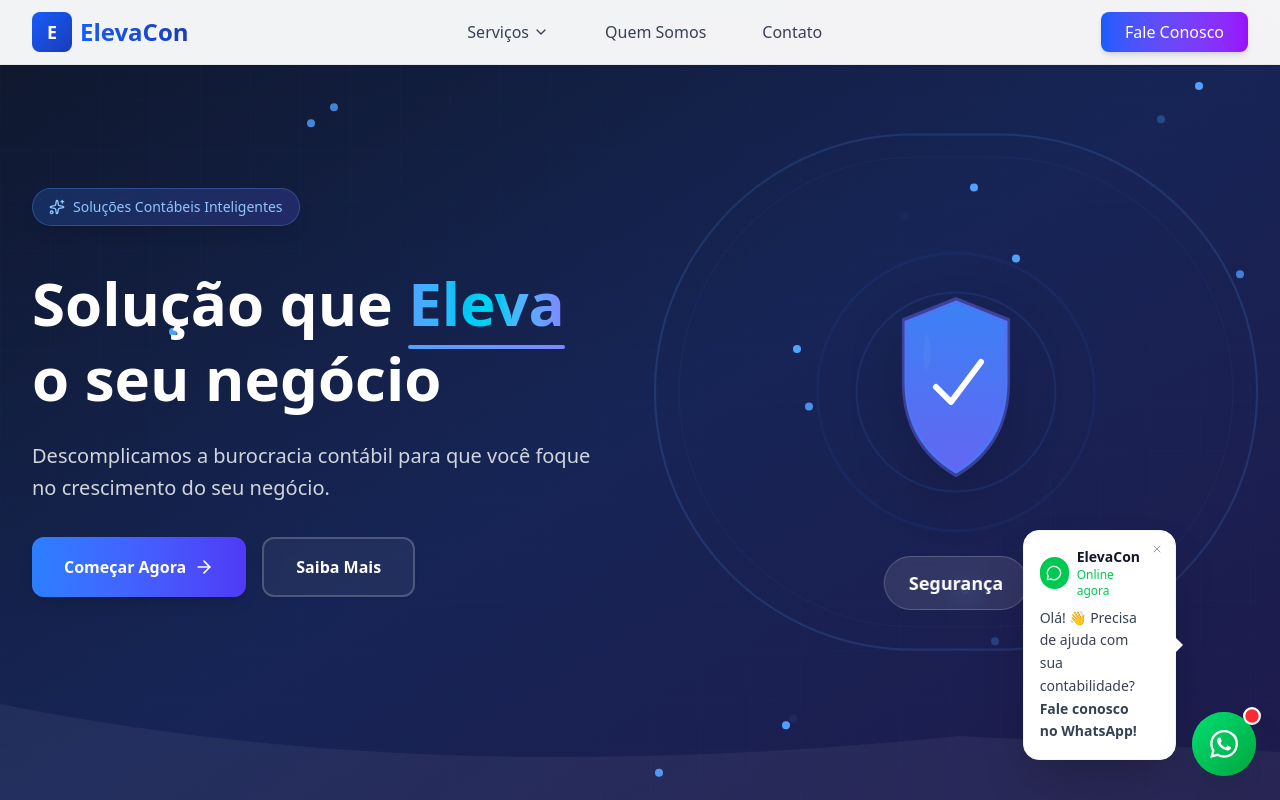
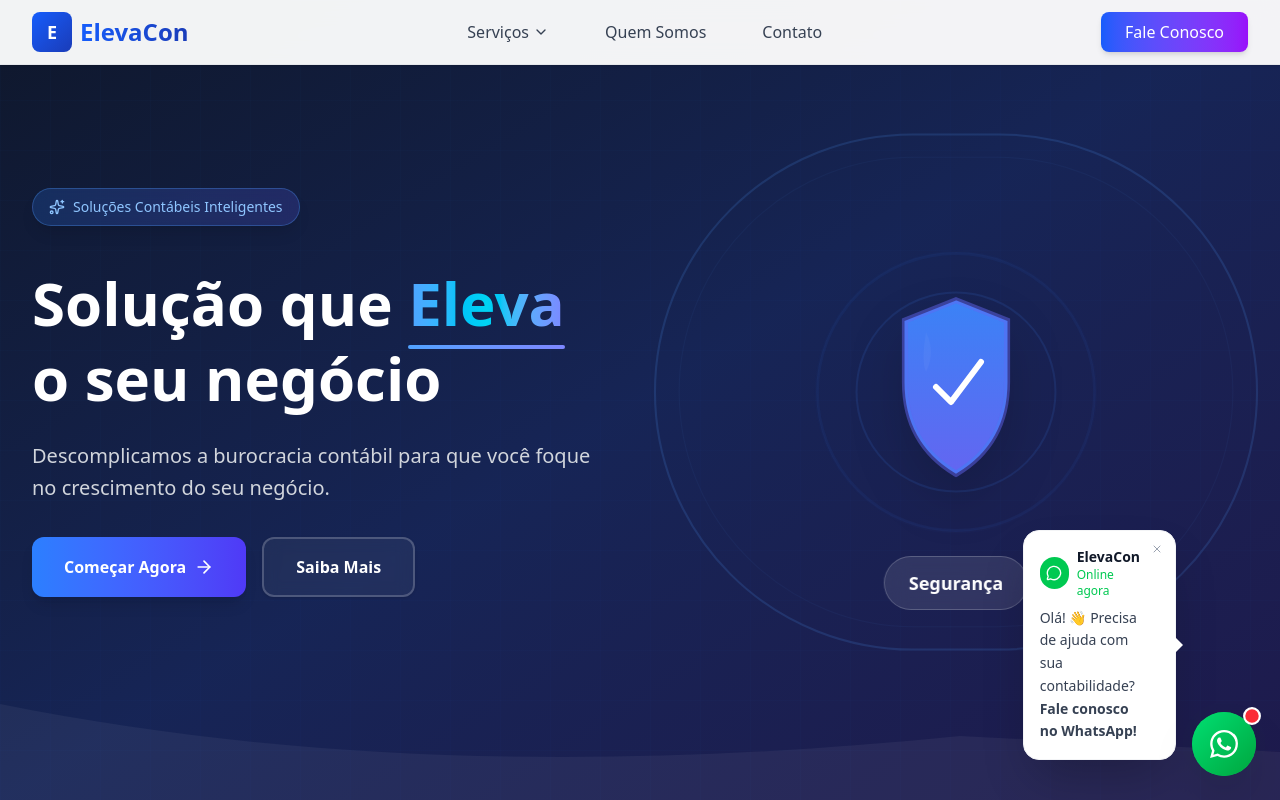
Before and after one commit to gabrielniino/website-elevacon, a Next.js app: page / in a window 1280 px wide. Shown: the top 800 px of the page. Built offline with nearby package versions, Linux system fonts and the light colour scheme.

Commit message:
bug: correção de erro de hidratação

```diff
--- a/src/components/sections/Hero.tsx
+++ b/src/components/sections/Hero.tsx
@@ -1,10 +1,21 @@
 'use client';
 
 import { motion } from 'framer-motion';
-import { ArrowRight, Sparkles,  } from 'lucide-react';
+import { ArrowRight, Sparkles, } from 'lucide-react';
 import Hero3DElement from '../ui/hero/element-3d';
+import { useEffect, useState } from 'react';
 
 const Hero = () => {
+    const [particles, setParticles] = useState<{ left: string; top: string }[]>([]);
+
+    useEffect(() => {
+        setParticles(
+            [...Array(20)].map(() => ({
+                left: `${Math.random() * 100}%`,
+                top: `${Math.random() * 100}%`,
+            }))
+        );
+    }, []);
     return (
         <section className="relative min-h-screen flex flex-col justify-between bg-gradient-to-br from-slate-900 via-blue-950 to-indigo-950 overflow-hidden">
 
@@ -20,13 +31,13 @@ const Hero = () => {
 
 
             {/* Floating Particles */}
-            {[...Array(20)].map((_, i) => (
+            {particles.map((p, i) => (
                 <motion.div
                     key={i}
-                    className="absolute w-2 h-2 bg-blue-400 rounded-full"
+                    className="absolute bg-white rounded-full"
                     style={{
-                        left: `${Math.random() * 100}%`,
-                        top: `${Math.random() * 100}%`,
+                        left: p.left,
+                        top: p.top,
                     }}
                     animate={{
                         y: [0, -30, 0],
```
